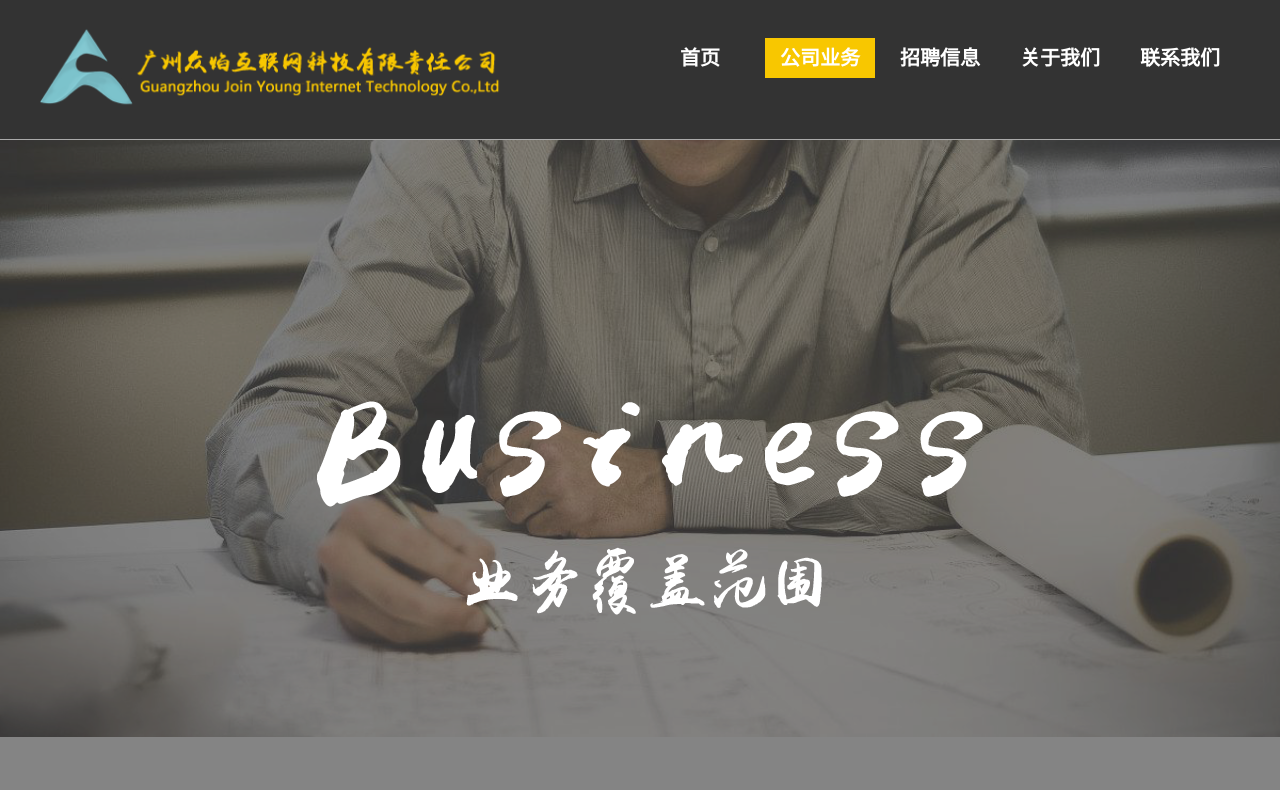
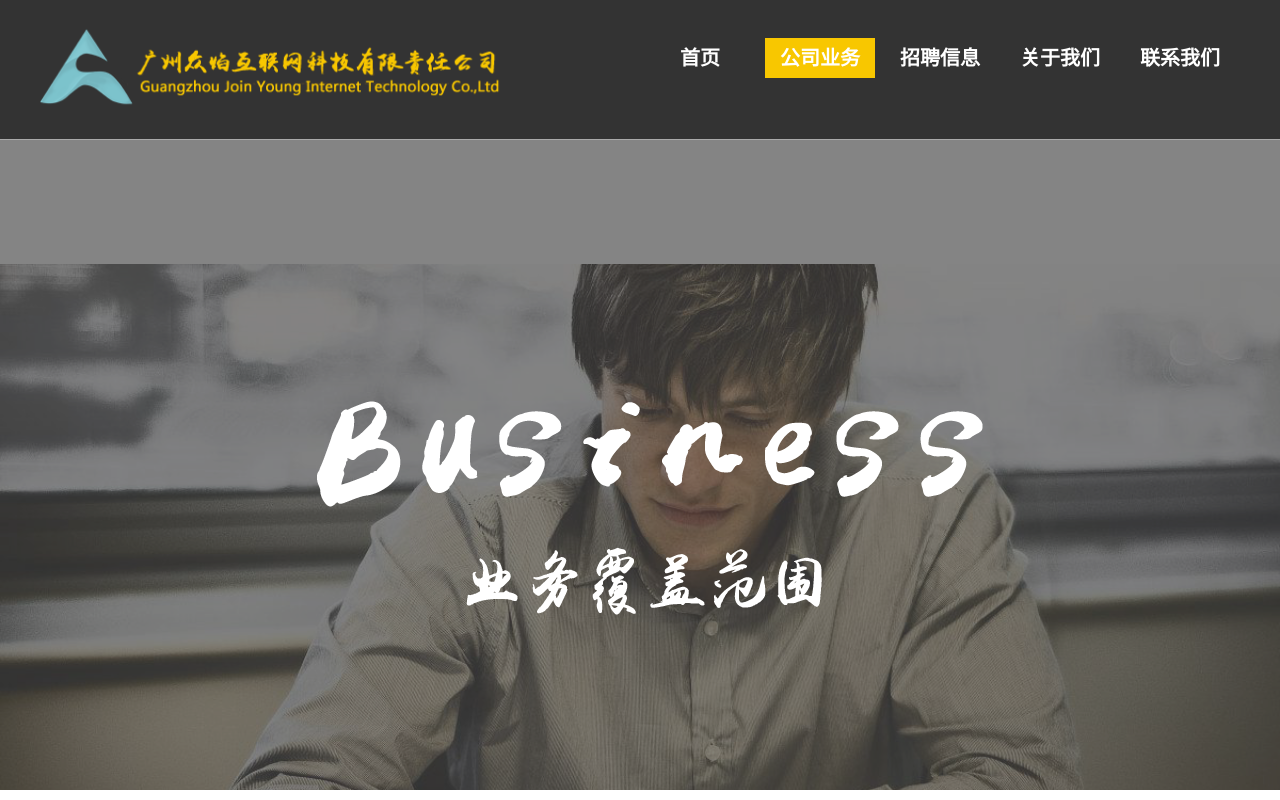
Before and after one commit to wojiaosdd/zhiliao, a plain HTML site: page gzzy/yewu.html in a window 1280 px wide. Shown: the top 800 px of the page. Drawn offline with Linux system fonts and the light colour scheme.

Commit message:
Update yewu.html

```diff
--- a/gzzy/yewu.html
+++ b/gzzy/yewu.html
@@ -56,7 +56,7 @@
 			</div>
 		</header>
 		<!--	导航条end-->
-		<div class="fengcai" style="width: 100%; height:650px;background:url(img/ywbanner.jpg) no-repeat center -260px;background-size: cover;opacity: 0.8;">
+		<div class="fengcai" style="width: 100%; height:650px;background:url(img/ywbanner.jpg) no-repeat center -60%;background-size: cover;opacity: 0.8;">
 			<div class="meng"><img src="lbt/bus.png" alt="" /></div>
 		</div>
 		<!--内容部分-->
```
